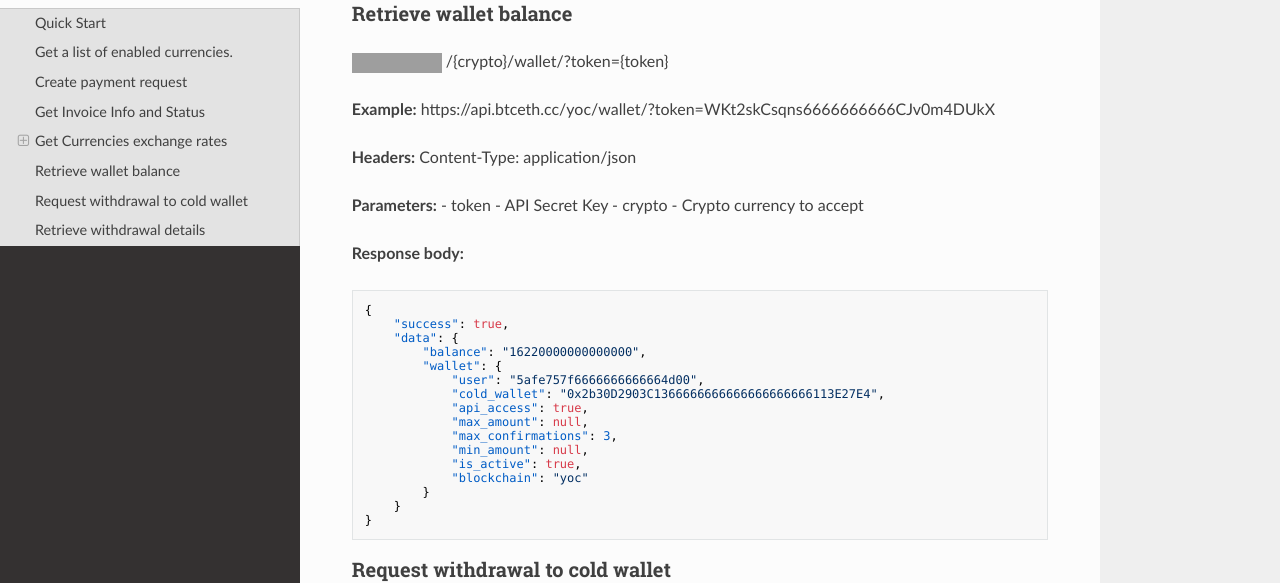
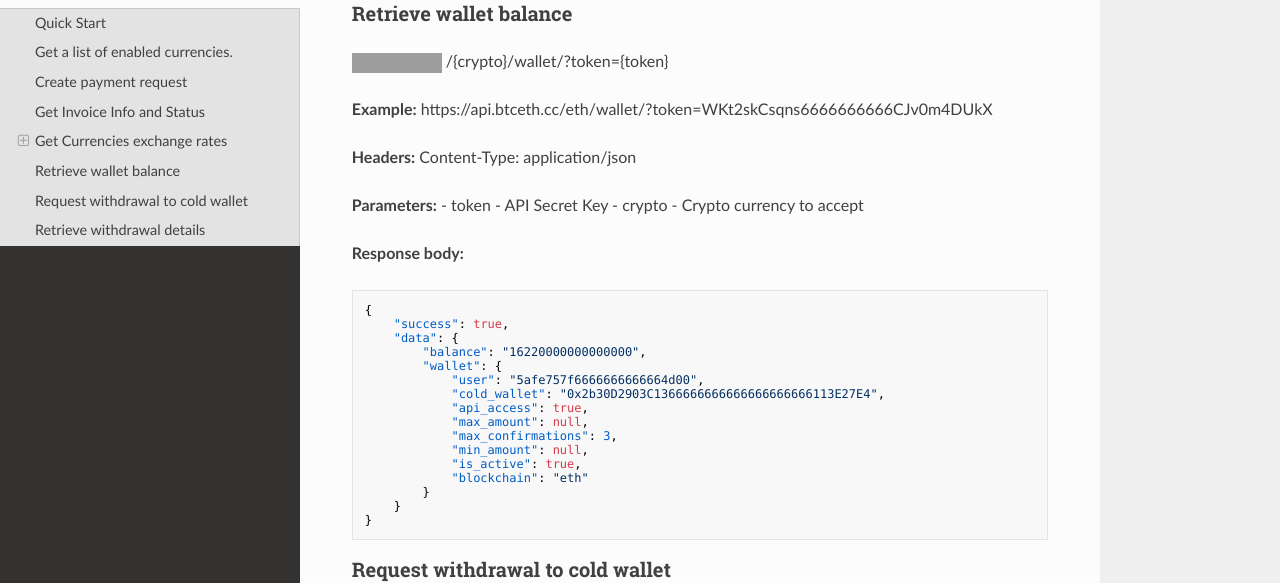
Before and after one commit to Kubemake/btceth_docs, an MkDocs documentation site: the page built from docs/documentation.md, in a window 1280 px wide and 1400 px high, scrolled down 4054 px. Shown: the part 158-741 px from the top of the window. Built offline with MkDocs 1.6.1, drawn with Linux system fonts in a browser that asks for light colours; nearby versions of some CDN libraries; some of the changed text lies outside the part shown; grey boxes are pictures that could not be loaded.

Commit message:
update docs

```diff
--- a/docs/documentation.md
+++ b/docs/documentation.md
@@ -27,7 +27,7 @@
 {
    "success": true,
    "data": [
-       "yoc",
+       "eth",
        "eth"
    ]
 }
@@ -90,7 +90,7 @@
 	"block_number": 140,
 	"address": "0xf75574f061cd66666666666666666666666666f2",
 	"callback": "http://example.com/cb.php",
-	"blockchain": "yoc",
+	"blockchain": "eth",
 	"status": "complete",
 	"confirmations": 13,
 	"invoice": "d1ddf6e3767030b06666666eae403600",
@@ -186,13 +186,13 @@
     "success": true,
     "data": {
         "USD": {
-            "YOC": {
+            "eth": {
                 "coinmarketcap": 0.0203020243,
                 "mid": 0.0203020243
             }
         },
         "EUR": {
-            "YOC": {
+            "eth": {
                 "coinmarketcap": 1.4806298998,
                 "mid": 1.4806298998
             }
@@ -211,7 +211,7 @@
 
 ![label: GET][~get]  /{crypto}/wallet/?token={token}
 
-**Example:** https://api.btceth.cc/yoc/wallet/?token=WKt2skCsqns6666666666CJv0m4DUkX
+**Example:** https://api.btceth.cc/eth/wallet/?token=WKt2skCsqns6666666666CJv0m4DUkX
 
 **Headers:** Content-Type: application/json
 
@@ -233,7 +233,7 @@
             "max_confirmations": 3,
             "min_amount": null,
             "is_active": true,
-            "blockchain": "yoc"
+            "blockchain": "eth"
         }
     }
 }
@@ -251,11 +251,11 @@
 
  - Without callback:
 
- https://api.btceth.cc/yoc/withdraw/?token=WKt2skCsqns6666666666CJv0m4DUkX
+ https://api.btceth.cc/eth/withdraw/?token=WKt2skCsqns6666666666CJv0m4DUkX
 
  - With callback:
 
- https://api.btceth.cc/yoc/withdraw/http%3A%2F%2Fexample.com%2Fcb.php/?token=WKt2skCsqns6666666666CJv0m4DUkX
+ https://api.btceth.cc/eth/withdraw/http%3A%2F%2Fexample.com%2Fcb.php/?token=WKt2skCsqns6666666666CJv0m4DUkX
 
 **Headers:** Content-Type: application/json
 
@@ -288,7 +288,7 @@
   "withdrawal": {
     "txid": "0x8e81cc436666666666666666643801d8f98d4d093c1e5381c031eb55048f92ed",
     "address": "0xf75574f061cd66666666666666666666666666f2",
-    "blockchain": "yoc",
+    "blockchain": "eth",
     "amount": "0.33",
     "callback": "http:/example.com/cb.php",
     "status": "complete",
@@ -315,7 +315,7 @@
     "data": {
         "txid": "0x8e81cc436666666666666666643801d8f98d4d093c1e5381c031eb55048f92ed",
         "address": "0xf75574f061cd66666666666666666666666666f2",
-        "blockchain": "yoc",
+        "blockchain": "eth",
         "amount": "0.33",
         "callback": "http:/example.com/cb.php",
         "status": "complete",
```
Also changed, not shown: site/documentation/index.html, site/search/search_index.json.
